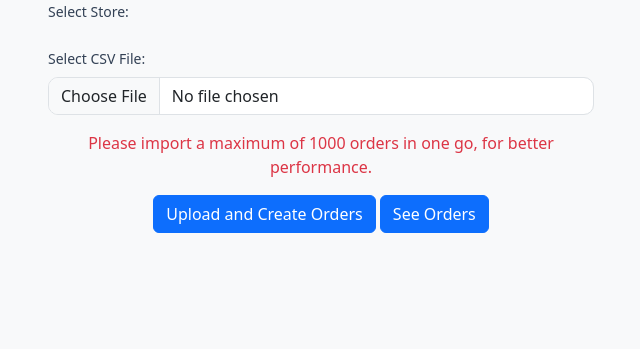
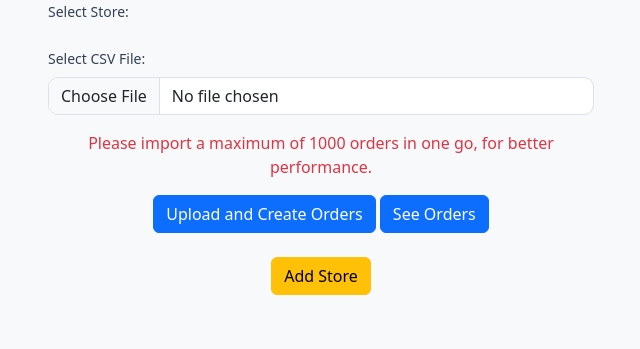
Before and after one commit to muhammadali-autofetch/railwayTestApp, a Flask app: page /create in a window 1280 px wide. Shown: the part 196-545 px from the top of the page, without its empty margins (319-959 px from the left). Run offline with Flask 2, Linux system fonts and the light colour scheme; the visitor is signed in with stand-in values (Sample User, id 1); some libraries are stand-ins or nearby versions.

Commit message:
Update UploadFile.html

```diff
--- a/templates/UploadFile.html
+++ b/templates/UploadFile.html
@@ -65,8 +65,14 @@
                 <p class="text-danger">Please import a maximum of 1000 orders in one go, for better performance.</p>
                 <button type="submit" class="btn btn-primary">Upload and Create Orders</button>
 
+
+
                 <button type="submit" class="btn btn-primary" onclick="seeOrders()">See Orders</button>
             </form>
+
+<!--            make a button to /add-store-->
+            <br/>
+            <button type="submit" class="btn btn-warning" onclick="window.location.href='/add-store'">Add Store</button>
 
         </div>
     </div>
```
